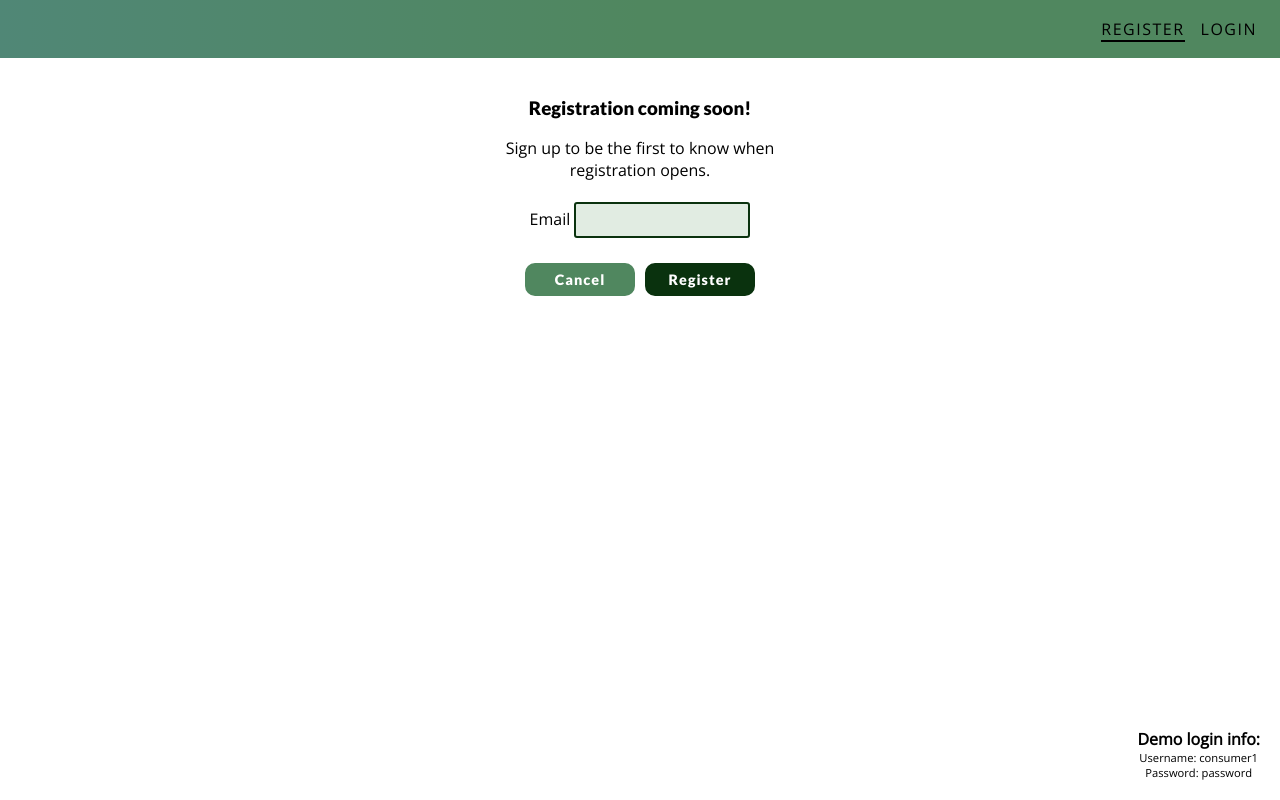
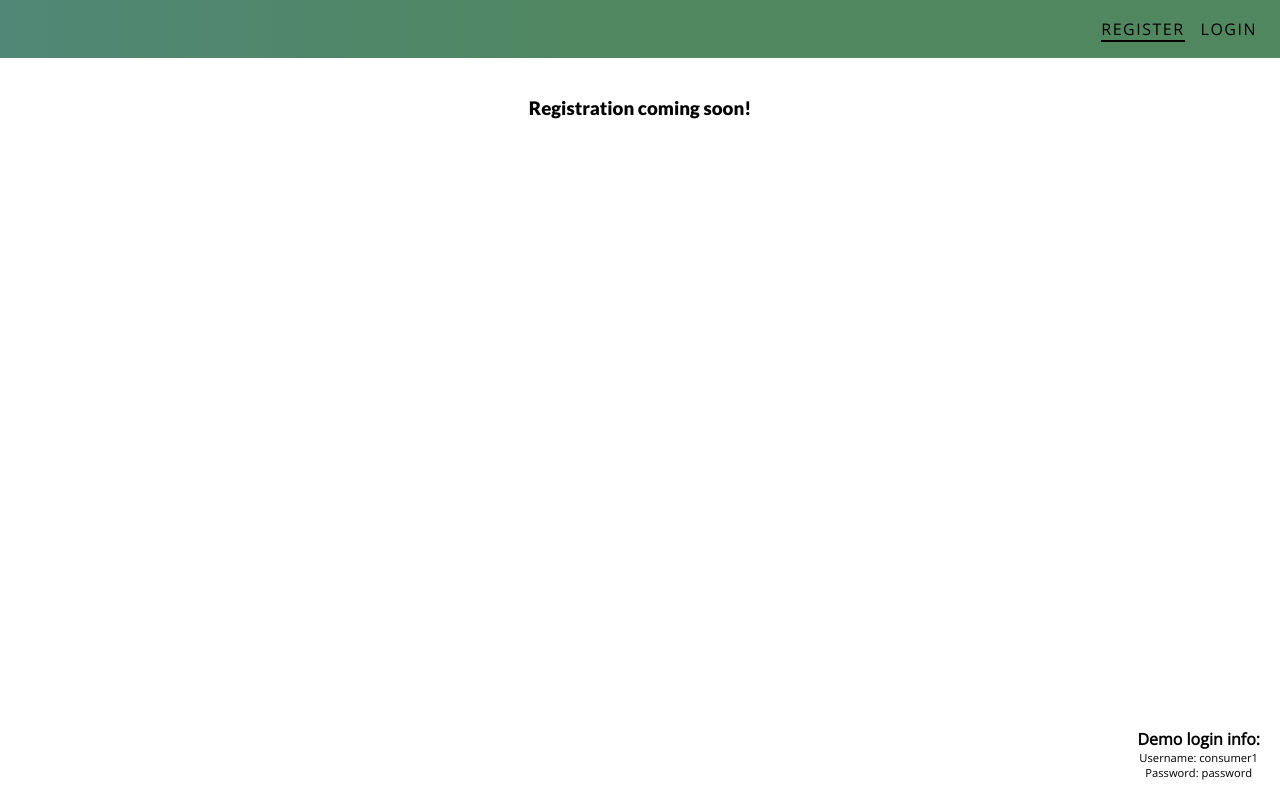
Before and after one commit to rise-erpelding/farmpicks, a React (Create React App) app: page /register in a window 1280 px wide. Built offline with nearby package versions, Linux system fonts and the light colour scheme; no server answers.

Commit message:
removed email form from RegistrationPage

```diff
--- a/src/routes/RegistrationPage/RegistrationPage.js
+++ b/src/routes/RegistrationPage/RegistrationPage.js
@@ -17,23 +17,6 @@ class RegistrationPage extends Component {
     return (
       <div className='registration-page'>
         <h3>Registration coming soon!</h3>
-        <p>Sign up to be the first to know when registration opens.</p>
-        <form
-          className='registration-page__form'
-          onSubmit={this.handleSubmit}>
-          <div className='registration-page__email'>
-            <label htmlFor='email'>Email</label>
-            {' '}
-            <input
-              required
-              name='email'
-              type='email'
-              id='email'
-              />
-          </div>
-          <button type='button' onClick={this.handleClickCancel}>Cancel</button>
-          <button type='submit'>Register</button>
-        </form>
         <DemoLoginInfo />
       </div>
     )
```
